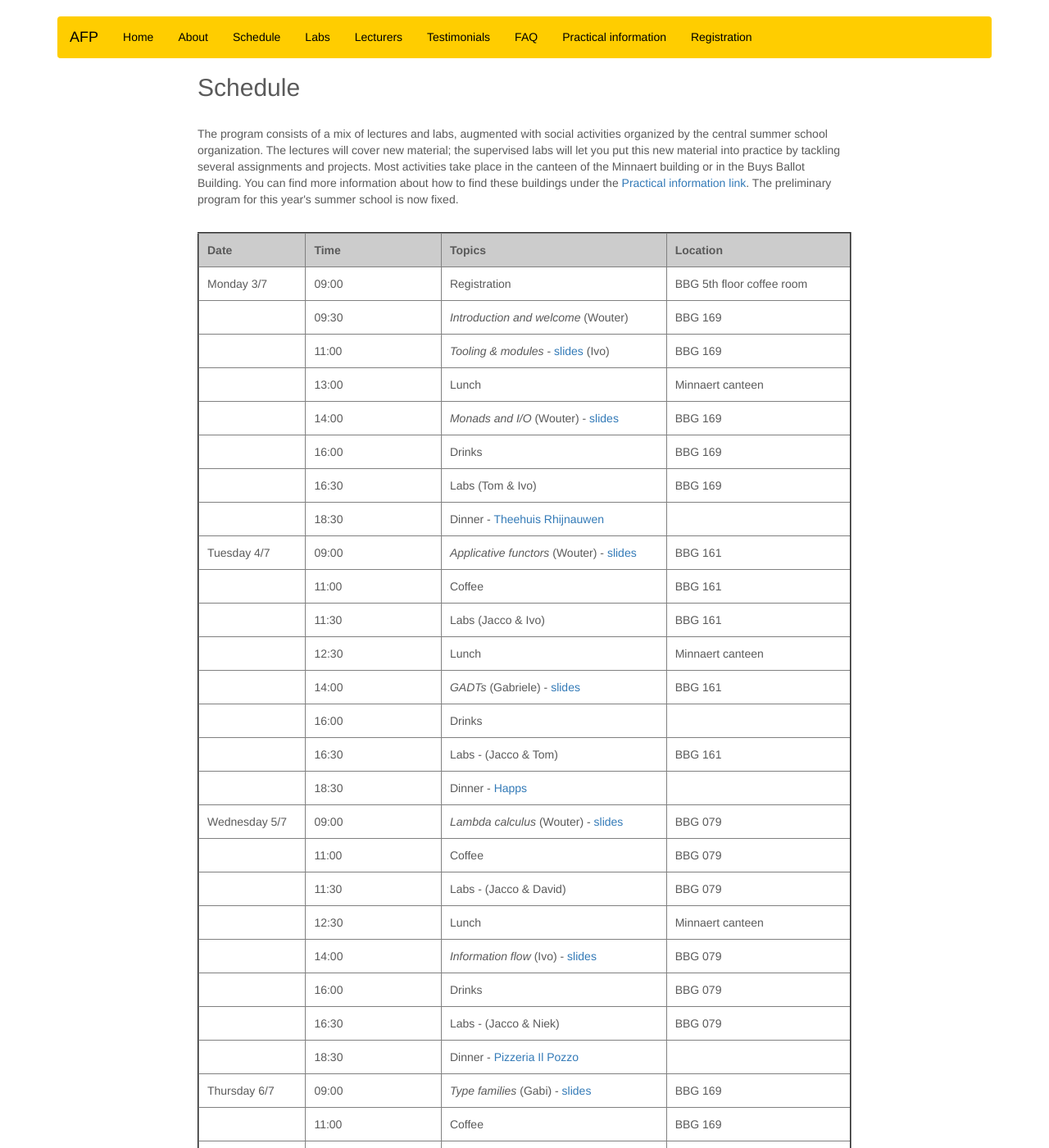
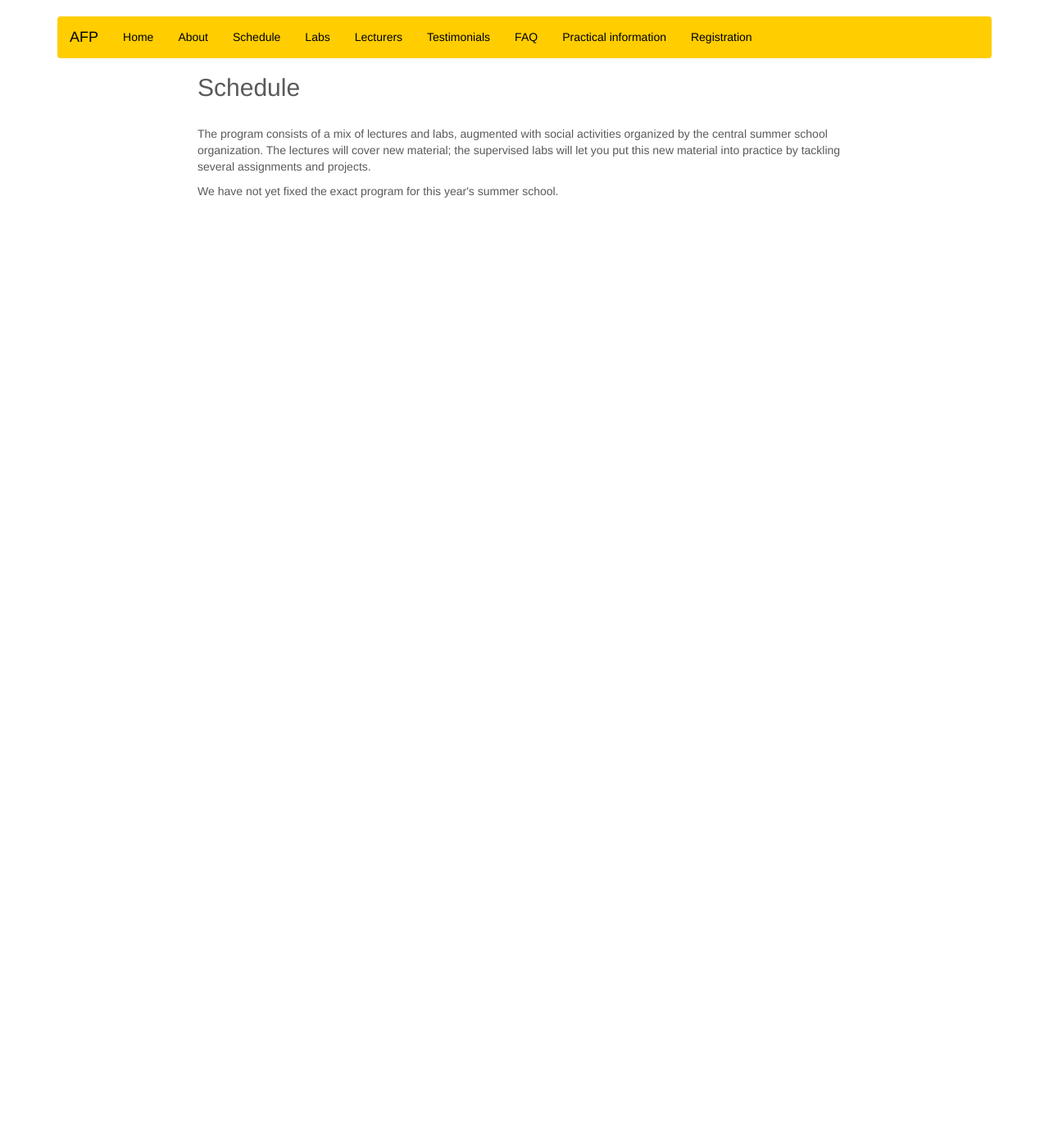
Before and after one commit to uu-afp/uu-afp.github.io, a Jekyll site: the page built from schedule.html, in a window 1280 px wide and 1400 px high. Shown: the whole window at 82% size. Built offline with Jekyll 4.4.1, drawn with Linux system fonts in a browser that asks for light colours; nearby versions of some CDN libraries; some of the changed text lies outside the part shown.

Commit message:
Fixed dates; removed schedule.

```diff
--- a/index.html
+++ b/index.html
@@ -41,9 +41,9 @@
     <!-- Marketing messaging and featurettes
     ================================================== -->
     <div class="container marketing">
-      <h3>AFP Summer School 2023</h3>
-      <h4>03 July &ndash; 07 July 2023</h4>
-      <h5>Register before June 15th</h5>
+      <h3>AFP Summer School 2024</h3>
+      <h4>08 July &ndash; 12 July 2024</h4>
+      <h5>Register before June 1st</h5>
       <!-- Three columns of text below the carousel -->
       <div class="row">
 
--- a/schedule.html
+++ b/schedule.html
@@ -12,286 +12,299 @@
 social activities organized by the central summer school
 organization. The lectures will cover new material; the supervised
 labs will let you put this new material into practice by tackling
-several assignments and projects.
+several assignments and projects.</p>
 
-Most activities take place in the canteen of the Minnaert building or
-in the Buys Ballot Building. You can find more information
-about how to find these buildings under the <a href="practical.html">Practical
-information link</a>.
+<p>We have not yet fixed the exact program for this year's summer school.</p>
 
-The preliminary program for this year's summer school is now fixed.
+<!-- <ul> -->
+<!--   <li>Monads and applicative functors </li> -->
+<!--   <li>GADTs </li> -->
+<!--   <li>Lambda calculus </li> -->
+<!--   <li>Type families </li> -->
+<!--   <li>Accelerate </li> -->
+<!--   <li>and more... </li>       -->
+<!-- </ul>   -->
 
-</p></br>
+<!-- Most activities take place in the canteen of the Minnaert building or -->
+<!-- in the Buys Ballot Building. You can find more information -->
+<!-- about how to find these buildings under the <a href="practical.html">Practical -->
+<!-- information link</a>. -->
+
+<!-- The preliminary program for this year's summer school is now fixed. -->
 
 
-  <table cols="4" width="100%" cellpadding="3" border="2">
-    <tr bgcolor="#CCCCCC">
 
-      <th>Date</th>
-
-      <th>Time</th>
-
-      <th>Topics</th>
-
-      <th>Location</th>
-
-    </tr>
-
-    <tr>
-      <td>Monday 3/7</td>
-      <td>09:00</td>
-      <td>Registration</td>
-      <td>BBG 5th floor coffee room</td>
-    </tr>
-
-    <tr>
-      <td></td>
-      <td>09:30</td>
-      <td><i>Introduction and welcome</i> (Wouter) </td>
-      <td>BBG 169</td>
-    </tr>
+<!-- </p></br> -->
 
 
-    <tr>
-      <td></td>
-      <td>11:00</td>
-      <td><i>Tooling & modules</i> - <a href="slides/01-intro.pdf">slides</a> (Ivo) </td>
-      <td>BBG 169</td>
-    </tr>
+<!--   <table cols="4" width="100%" cellpadding="3" border="2"> -->
+<!--     <tr bgcolor="#CCCCCC"> -->
 
-    <tr>
-      <td></td>
-      <td>13:00</td>
-      <td>Lunch</td>
-      <td>Minnaert canteen</td>
-    </tr>
+<!--       <th>Date</th> -->
 
-    <tr>
-      <td></td>
-      <td>14:00</td>
-      <td><i>Monads and I/O</i> (Wouter) - <a href="slides/02-monads.pdf">slides</a> </td>
-      <td>BBG 169</td>
-    </tr>
+<!--       <th>Time</th> -->
 
-    <tr>
-      <td></td>
-      <td>16:00</td>
-      <td>Drinks</td>
-      <td>BBG 169</td>
-    </tr>
+<!--       <th>Topics</th> -->
 
-    <tr>
-      <td></td>
-      <td>16:30</td>
-      <td>Labs (Tom & Ivo) </td>
-      <td>BBG 169</td>
-    </tr>
+<!--       <th>Location</th> -->
 
-    <tr>
-      <td></td>
-      <td>18:30</td>
-      <td>Dinner - <a href="https://theehuisrhijnauwen.nl/">Theehuis Rhijnauwen</a></td>
-      <td></td>
-    </tr>
+<!--     </tr> -->
+
+<!--     <tr> -->
+<!--       <td>Monday 3/7</td> -->
+<!--       <td>09:00</td> -->
+<!--       <td>Registration</td> -->
+<!--       <td>BBG 5th floor coffee room</td> -->
+<!--     </tr> -->
+
+<!--     <tr> -->
+<!--       <td></td> -->
+<!--       <td>09:30</td> -->
+<!--       <td><i>Introduction and welcome</i> (Wouter) </td> -->
+<!--       <td>BBG 169</td> -->
+<!--     </tr> -->
 
 
-    <tr>
-      <td>Tuesday 4/7</td>
-      <td>09:00</td>
-      <td><i>Applicative functors</i> (Wouter) - <a href="slides/03-applicatives.pdf">slides</a></td>
-      <td>BBG 161</td>
-    </tr>
+<!--     <tr> -->
+<!--       <td></td> -->
+<!--       <td>11:00</td> -->
+<!--       <td><i>Tooling & modules</i> - <a href="slides/01-intro.pdf">slides</a> (Ivo) </td> -->
+<!--       <td>BBG 169</td> -->
+<!--     </tr> -->
 
-    <tr>
-      <td></td>
-      <td>11:00</td>
-      <td>Coffee</td>
-      <td>BBG 161</td>
-    </tr>
+<!--     <tr> -->
+<!--       <td></td> -->
+<!--       <td>13:00</td> -->
+<!--       <td>Lunch</td> -->
+<!--       <td>Minnaert canteen</td> -->
+<!--     </tr> -->
 
-    <tr>
-      <td></td>
-      <td>11:30</td>
-      <td>Labs (Jacco & Ivo) </td>
-      <td>BBG 161</td>
-    </tr>
+<!--     <tr> -->
+<!--       <td></td> -->
+<!--       <td>14:00</td> -->
+<!--       <td><i>Monads and I/O</i> (Wouter) - <a href="slides/02-monads.pdf">slides</a> </td> -->
+<!--       <td>BBG 169</td> -->
+<!--     </tr> -->
 
-    <tr>
-      <td></td>
-      <td>12:30</td>
-      <td>Lunch</td>
-      <td>Minnaert canteen</td>
-    </tr>
+<!--     <tr> -->
+<!--       <td></td> -->
+<!--       <td>16:00</td> -->
+<!--       <td>Drinks</td> -->
+<!--       <td>BBG 169</td> -->
+<!--     </tr> -->
 
-    <tr>
-      <td></td>
-      <td>14:00</td>
-      <td><i>GADTs</i> (Gabriele) - <a href="slides/04-gadts.pdf">slides</a></td>
-      <td>BBG 161</td>
-    </tr>
+<!--     <tr> -->
+<!--       <td></td> -->
+<!--       <td>16:30</td> -->
+<!--       <td>Labs (Tom & Ivo) </td> -->
+<!--       <td>BBG 169</td> -->
+<!--     </tr> -->
 
-    <tr>
-      <td></td>
-      <td>16:00</td>
-      <td>Drinks</td>
-      <td></td>
-    </tr>
-
-    <tr>
-      <td></td>
-      <td>16:30</td>
-      <td>Labs - (Jacco & Tom)</td>
-      <td>BBG 161</td>
-    </tr>
-
-    <tr>
-      <td></td>
-      <td>18:30</td>
-      <td>Dinner - <a href="https://www.happsutrecht.nl/">Happs</a></td>
-      <td></td>
-    </tr>
+<!--     <tr> -->
+<!--       <td></td> -->
+<!--       <td>18:30</td> -->
+<!--       <td>Dinner - <a href="https://theehuisrhijnauwen.nl/">Theehuis Rhijnauwen</a></td> -->
+<!--       <td></td> -->
+<!--     </tr> -->
 
 
-    <tr>
-      <td>Wednesday 5/7</td>
-      <td>09:00</td>
-      <td><i>Lambda calculus</i> (Wouter) - <a href="slides/05-lambda-calculus.pdf">slides</a></td>
-      <td>BBG 079</td>
-    </tr>
+<!--     <tr> -->
+<!--       <td>Tuesday 4/7</td> -->
+<!--       <td>09:00</td> -->
+<!--       <td><i>Applicative functors</i> (Wouter) - <a href="slides/03-applicatives.pdf">slides</a></td> -->
+<!--       <td>BBG 161</td> -->
+<!--     </tr> -->
 
-    <tr>
-      <td></td>
-      <td>11:00</td>
-      <td>Coffee</td>
-      <td>BBG 079</td>
-    </tr>
+<!--     <tr> -->
+<!--       <td></td> -->
+<!--       <td>11:00</td> -->
+<!--       <td>Coffee</td> -->
+<!--       <td>BBG 161</td> -->
+<!--     </tr> -->
 
-    <tr>
-      <td></td>
-      <td>11:30</td>
-      <td>Labs - (Jacco & David)</td>
-      <td>BBG 079</td>
-    </tr>
+<!--     <tr> -->
+<!--       <td></td> -->
+<!--       <td>11:30</td> -->
+<!--       <td>Labs (Jacco & Ivo) </td> -->
+<!--       <td>BBG 161</td> -->
+<!--     </tr> -->
 
-    <tr>
-      <td></td>
-      <td>12:30</td>
-      <td>Lunch</td>
-      <td>Minnaert canteen</td>
-    </tr>
+<!--     <tr> -->
+<!--       <td></td> -->
+<!--       <td>12:30</td> -->
+<!--       <td>Lunch</td> -->
+<!--       <td>Minnaert canteen</td> -->
+<!--     </tr> -->
 
-    <tr>
-      <td></td>
-      <td>14:00</td>
-      <td><i>Information flow</i> (Ivo) - <a href="slides/06-mac.pdf">slides</a></td>
-      <td>BBG 079</td>
-    </tr>
+<!--     <tr> -->
+<!--       <td></td> -->
+<!--       <td>14:00</td> -->
+<!--       <td><i>GADTs</i> (Gabriele) - <a href="slides/04-gadts.pdf">slides</a></td> -->
+<!--       <td>BBG 161</td> -->
+<!--     </tr> -->
 
-    <tr>
-      <td></td>
-      <td>16:00</td>
-      <td>Drinks</td>
-      <td>BBG 079</td>
-    </tr>
+<!--     <tr> -->
+<!--       <td></td> -->
+<!--       <td>16:00</td> -->
+<!--       <td>Drinks</td> -->
+<!--       <td></td> -->
+<!--     </tr> -->
 
-    <tr>
-      <td></td>
-      <td>16:30</td>
-      <td>Labs - (Jacco & Niek)</td>
-      <td>BBG 079</td>
-    </tr>
+<!--     <tr> -->
+<!--       <td></td> -->
+<!--       <td>16:30</td> -->
+<!--       <td>Labs - (Jacco & Tom)</td> -->
+<!--       <td>BBG 161</td> -->
+<!--     </tr> -->
 
-    <tr>
-      <td></td>
-      <td>18:30</td>
-      <td>Dinner - <a href="https://www.ilpozzo.nl/">Pizzeria Il Pozzo</a></td>
-      <td></td>
-    </tr>
+<!--     <tr> -->
+<!--       <td></td> -->
+<!--       <td>18:30</td> -->
+<!--       <td>Dinner - <a href="https://www.happsutrecht.nl/">Happs</a></td> -->
+<!--       <td></td> -->
+<!--     </tr> -->
 
-    <tr>
-      <td>Thursday 6/7</td>
-      <td>09:00</td>
-      <td><i>Type families</i> (Gabi) - <a href="slides/07-type-families.pdf">slides</a></td>
-      <td>BBG 169</td>
-    </tr>
 
-    <tr>
-      <td></td>
-      <td>11:00</td>
-      <td>Coffee</td>
-      <td>BBG 169</td>
-    </tr>
+<!--     <tr> -->
+<!--       <td>Wednesday 5/7</td> -->
+<!--       <td>09:00</td> -->
+<!--       <td><i>Lambda calculus</i> (Wouter) - <a href="slides/05-lambda-calculus.pdf">slides</a></td> -->
+<!--       <td>BBG 079</td> -->
+<!--     </tr> -->
 
-    <tr>
-      <td></td>
-      <td>11:30 (Jacco & Niek)</td>
-      <td>Labs</td>
-      <td>BBG 169</td>
-    </tr>
+<!--     <tr> -->
+<!--       <td></td> -->
+<!--       <td>11:00</td> -->
+<!--       <td>Coffee</td> -->
+<!--       <td>BBG 079</td> -->
+<!--     </tr> -->
 
-    <tr>
-      <td></td>
-      <td>12:30</td>
-      <td>Lunch</td>
-      <td>Minnaert canteen</td>
-    </tr>
+<!--     <tr> -->
+<!--       <td></td> -->
+<!--       <td>11:30</td> -->
+<!--       <td>Labs - (Jacco & David)</td> -->
+<!--       <td>BBG 079</td> -->
+<!--     </tr> -->
 
-    <tr>
-      <td></td>
-      <td>14:00</td>
-      <td><i>Accelerate</i> (Ivo) <a href="slides/08-accelerate.pdf">slides</a></td>
-      <td>BBG 169</td>
-    </tr>
+<!--     <tr> -->
+<!--       <td></td> -->
+<!--       <td>12:30</td> -->
+<!--       <td>Lunch</td> -->
+<!--       <td>Minnaert canteen</td> -->
+<!--     </tr> -->
 
-    <tr>
-      <td></td>
-      <td>16:00</td>
-      <td>Coffee</td>
-      <td></td>
-    </tr>
+<!--     <tr> -->
+<!--       <td></td> -->
+<!--       <td>14:00</td> -->
+<!--       <td><i>Information flow</i> (Ivo) - <a href="slides/06-mac.pdf">slides</a></td> -->
+<!--       <td>BBG 079</td> -->
+<!--     </tr> -->
 
-    <tr>
-      <td></td>
-      <td>16:30</td>
-      <td>Labs - (Tom & David)</td>
-      <td>BBG 169</td>
-    </tr>
+<!--     <tr> -->
+<!--       <td></td> -->
+<!--       <td>16:00</td> -->
+<!--       <td>Drinks</td> -->
+<!--       <td>BBG 079</td> -->
+<!--     </tr> -->
 
-    <tr>
-      <td></td>
-      <td>18:30</td>
-      <td>Dinner - <a href="https://djakarta.nl/">Restaurant Djakarta</a></td>
-      <td></td>
-    </tr>
+<!--     <tr> -->
+<!--       <td></td> -->
+<!--       <td>16:30</td> -->
+<!--       <td>Labs - (Jacco & Niek)</td> -->
+<!--       <td>BBG 079</td> -->
+<!--     </tr> -->
 
-    <tr>
-      <td>Friday 7/7</td>
-      <td>09:45</td>
-      <td>Key collection</td>
-      <td>BBG 169</td>
-    </tr>
+<!--     <tr> -->
+<!--       <td></td> -->
+<!--       <td>18:30</td> -->
+<!--       <td>Dinner - <a href="https://www.ilpozzo.nl/">Pizzeria Il Pozzo</a></td> -->
+<!--       <td></td> -->
+<!--     </tr> -->
 
-    <tr>
-      <td></td>
-      <td>10:00</td>
-      <td><i>Guest lecture</i> Jesper Cockx</td>
-      <td>BBG 169</td>
-    </tr>
+<!--     <tr> -->
+<!--       <td>Thursday 6/7</td> -->
+<!--       <td>09:00</td> -->
+<!--       <td><i>Type families</i> (Gabi) - <a href="slides/07-type-families.pdf">slides</a></td> -->
+<!--       <td>BBG 169</td> -->
+<!--     </tr> -->
 
-    <tr>
-      <td></td>
-      <td>12:00</td>
-      <td>Closure</td>
-      <td>BBG 169</td>
-    </tr>
+<!--     <tr> -->
+<!--       <td></td> -->
+<!--       <td>11:00</td> -->
+<!--       <td>Coffee</td> -->
+<!--       <td>BBG 169</td> -->
+<!--     </tr> -->
 
-    <tr>
-      <td></td>
-      <td>12:30</td>
-      <td>Lunch</td>
-      <td>Jazzmans - Minnaert building</td>
-    </tr>
+<!--     <tr> -->
+<!--       <td></td> -->
+<!--       <td>11:30 (Jacco & Niek)</td> -->
+<!--       <td>Labs</td> -->
+<!--       <td>BBG 169</td> -->
+<!--     </tr> -->
 
-  </table>
+<!--     <tr> -->
+<!--       <td></td> -->
+<!--       <td>12:30</td> -->
+<!--       <td>Lunch</td> -->
+<!--       <td>Minnaert canteen</td> -->
+<!--     </tr> -->
+
+<!--     <tr> -->
+<!--       <td></td> -->
+<!--       <td>14:00</td> -->
+<!--       <td><i>Accelerate</i> (Ivo) <a href="slides/08-accelerate.pdf">slides</a></td> -->
+<!--       <td>BBG 169</td> -->
+<!--     </tr> -->
+
+<!--     <tr> -->
+<!--       <td></td> -->
+<!--       <td>16:00</td> -->
+<!--       <td>Coffee</td> -->
+<!--       <td></td> -->
+<!--     </tr> -->
+
+<!--     <tr> -->
+<!--       <td></td> -->
+<!--       <td>16:30</td> -->
+<!--       <td>Labs - (Tom & David)</td> -->
+<!--       <td>BBG 169</td> -->
+<!--     </tr> -->
+
+<!--     <tr> -->
+<!--       <td></td> -->
+<!--       <td>18:30</td> -->
+<!--       <td>Dinner - <a href="https://djakarta.nl/">Restaurant Djakarta</a></td> -->
+<!--       <td></td> -->
+<!--     </tr> -->
+
+<!--     <tr> -->
+<!--       <td>Friday 7/7</td> -->
+<!--       <td>09:45</td> -->
+<!--       <td>Key collection</td> -->
+<!--       <td>BBG 169</td> -->
+<!--     </tr> -->
+
+<!--     <tr> -->
+<!--       <td></td> -->
+<!--       <td>10:00</td> -->
+<!--       <td><i>Guest lecture</i> Jesper Cockx</td> -->
+<!--       <td>BBG 169</td> -->
+<!--     </tr> -->
+
+<!--     <tr> -->
+<!--       <td></td> -->
+<!--       <td>12:00</td> -->
+<!--       <td>Closure</td> -->
+<!--       <td>BBG 169</td> -->
+<!--     </tr> -->
+
+<!--     <tr> -->
+<!--       <td></td> -->
+<!--       <td>12:30</td> -->
+<!--       <td>Lunch</td> -->
+<!--       <td>Jazzmans - Minnaert building</td> -->
+<!--     </tr> -->
+
+<!--   </table> -->
 
 </div>
```
